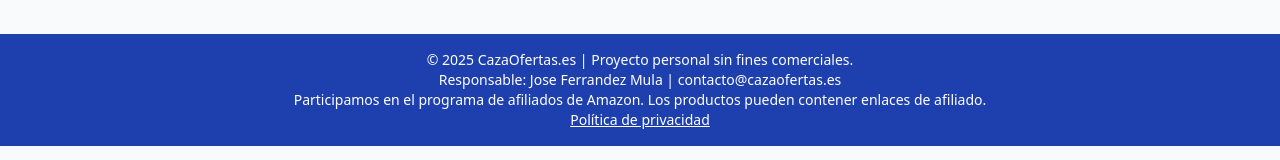
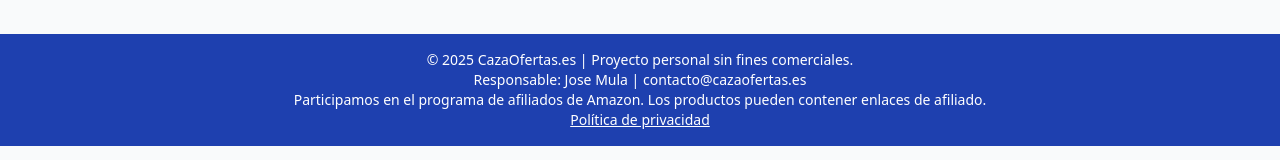
Before and after one commit to josemula83/cazaofertas, a plain HTML site: page index.html in a window 1280 px wide. Shown: the part 340-500 px from the top of the page. Drawn offline with nearby package versions, Linux system fonts and the light colour scheme; no server answers.

```diff
--- a/index.html
+++ b/index.html
@@ -47,7 +47,7 @@
 </body>
 <footer class="bg-blue-800 text-white py-4 text-center text-sm mt-10">
   <p>© 2025 CazaOfertas.es | Proyecto personal sin fines comerciales.</p>
-  <p>Responsable: Jose Ferrandez Mula | contacto@cazaofertas.es</p>
+  <p>Responsable: Jose Mula | contacto@cazaofertas.es</p>
   <p>Participamos en el programa de afiliados de Amazon. Los productos pueden contener enlaces de afiliado.</p>
   <a href="politica.html" class="underline hover:text-gray-300">Política de privacidad</a>
 </footer>
```
